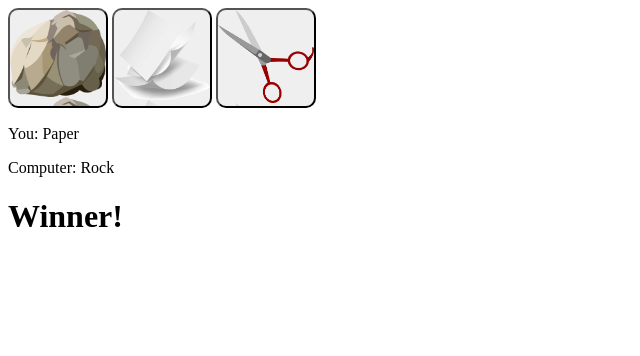
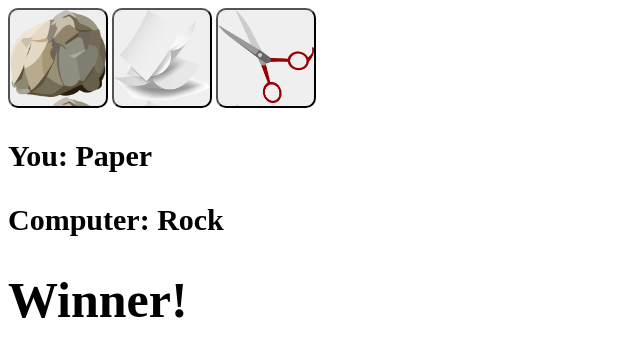
Before and after one commit to Owee814/Rock-Paper-Scissors, a plain HTML site: page index.html in a window 1280 px wide. Shown: the whole page, without its empty margins (0-640 px from the left). Drawn offline with Linux system fonts and the light colour scheme.

Commit message:
version 1.0 complete

```diff
--- a/style.css
+++ b/style.css
@@ -18,3 +18,18 @@ button {
     background-image: url(Scissors.png);
     background-size: contain;
 }
+
+.player-answer {
+    font-size: 30px;
+    font-weight: bold;
+}
+
+.other-answer {
+    font-size: 30px;
+    font-weight: bold;
+}
+
+.win-lose {
+    font-size: 50px;
+    font-weight: bold;
+}
```
